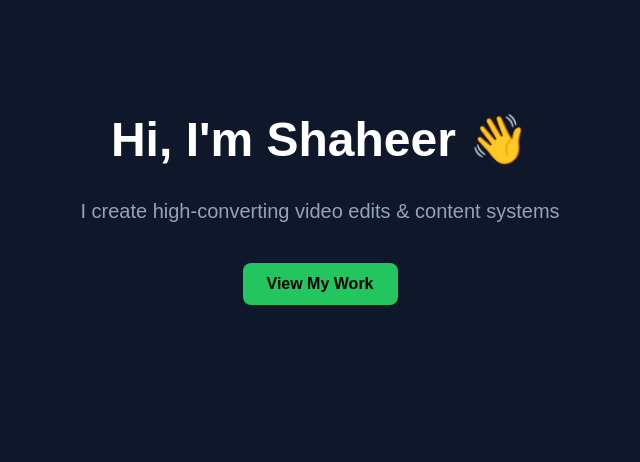
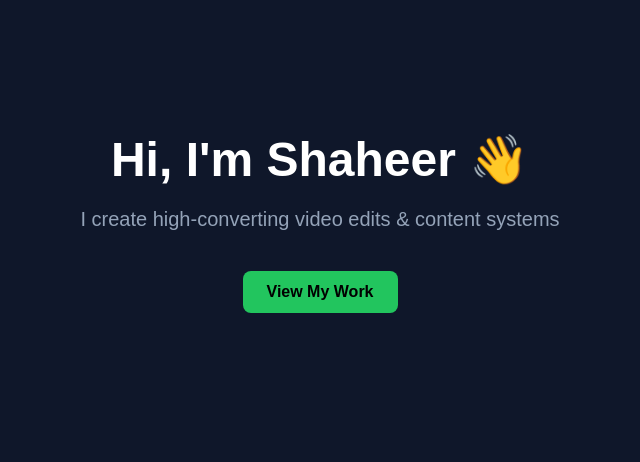
Before and after one commit to shaheero699-lang/shaheer.github.io, a plain HTML site: page index.html in a window 1280 px wide. Shown: the top 462 px of the page, without its empty margins (320-960 px from the left). Drawn offline with Linux system fonts and the light colour scheme.

Commit message:
Update index.html

```diff
--- a/index.html
+++ b/index.html
@@ -14,12 +14,13 @@
     }
 
     .container {
-      padding: 80px 20px;
+      padding: 100px 20px;
       text-align: center;
     }
 
     h1 {
       font-size: 48px;
+      margin-bottom: 10px;
     }
 
     p {
```
